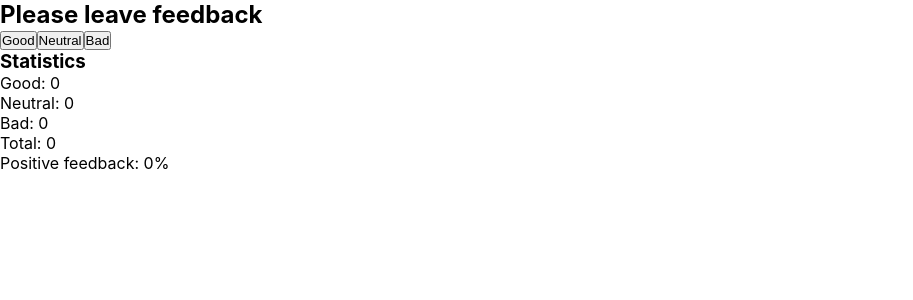
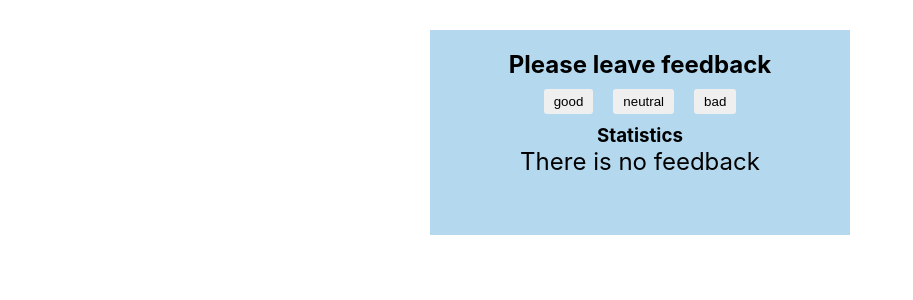
Before and after one commit to Zerossik/goit-react-hw-02-feedback, a React (Create React App) app: page / in a window 1280 px wide. Shown: the top 300 px of the page, without its empty margins (0-913 px from the left). Built offline with nearby package versions, Linux system fonts and the light colour scheme.

Commit message:
Feedback

```diff
--- a/src/components/App.jsx
+++ b/src/components/App.jsx
@@ -1,5 +1,7 @@
 import { Component } from 'react';
-import FeedBack from './Feedback/FeedBack';
+import { Statistics } from './Statistics/Statistics';
+import { FeedbackOptions } from './FeedbackOptions/FeedbackOptions';
+import { Section } from './Section/Section';
 
 export class App extends Component {
   state = {
@@ -27,14 +29,20 @@ export class App extends Component {
   render() {
     const { good, neutral, bad } = this.state;
     return (
-      <FeedBack
-        hendleClick={this.hendleClick}
+      <Section title={'Please leave feedback'}>
+        <FeedbackOptions
+          options={Object.keys(this.state)}
+          onLeaveFeedback={this.hendleClick}
+        />
+
+        <Statistics
           good={good}
           neutral={neutral}
           bad={bad}
           total={this.countTotalFeedback}
           positivePercentage={this.countPositiveFeedbackPercentage}
         />
+      </Section>
     );
   }
 }
--- a/src/components/Feedback/FeedBack.jsx
+++ /dev/null
@@ -1,33 +0,0 @@
-const FeedBack = ({
-  hendleClick,
-  good,
-  neutral,
-  bad,
-  total,
-  positivePercentage,
-}) => {
-  return (
-    <div>
-      <h2>Please leave feedback</h2>
-      <button type="button" onClick={evt => hendleClick('good')}>
-        Good
-      </button>
-      <button type="button" onClick={evt => hendleClick('neutral')}>
-        Neutral
-      </button>
-      <button type="button" onClick={evt => hendleClick('bad')}>
-        Bad
-      </button>
-      <div>
-        <h3>Statistics</h3>
-        <p>Good: {good}</p>
-        <p>Neutral: {neutral}</p>
-        <p>Bad: {bad}</p>
-        <p>Total: {total()}</p>
-        <p>Positive feedback: {good ? Math.round(positivePercentage()) : 0}%</p>
-      </div>
-    </div>
-  );
-};
-
-export default FeedBack;
--- /dev/null
+++ b/src/components/FeedbackOptions/FeedbackOptions.jsx
@@ -0,0 +1,14 @@
+import { FeedbackButton } from './FeedbackOptions.styled';
+export function FeedbackOptions({ options, onLeaveFeedback }) {
+  return options.map(el => {
+    return (
+      <FeedbackButton
+        type="button"
+        key={el}
+        onClick={() => onLeaveFeedback(el)}
+      >
+        {el}
+      </FeedbackButton>
+    );
+  });
+}
--- /dev/null
+++ b/src/components/FeedbackOptions/FeedbackOptions.styled.js
@@ -0,0 +1,9 @@
+import styled from 'styled-components';
+
+export const FeedbackButton = styled.button`
+  padding: 5px 10px;
+  margin: 0 10px 10px;
+  border: none;
+  border-radius: 3px;
+  cursor: pointer;
+`;
--- /dev/null
+++ b/src/components/Section/Section.jsx
@@ -0,0 +1,9 @@
+import { FeedbackSection, FeedbackSectionTitle } from './Section.styled';
+export function Section({ title, children }) {
+  return (
+    <FeedbackSection>
+      <FeedbackSectionTitle>{title}</FeedbackSectionTitle>
+      {children.map(el => el)}
+    </FeedbackSection>
+  );
+}
--- /dev/null
+++ b/src/components/Section/Section.styled.js
@@ -0,0 +1,14 @@
+import styled from 'styled-components';
+
+export const FeedbackSection = styled.section`
+  background-color: #b4d9ef;
+  margin: 30px auto;
+
+  width: 380px;
+  text-align: center;
+  padding: 20px;
+  min-height: 165px;
+`;
+export const FeedbackSectionTitle = styled.h2`
+  margin-bottom: 10px;
+`;
--- /dev/null
+++ b/src/components/Statistics/Notification.jsx
@@ -0,0 +1,4 @@
+import { FeedbackNotification } from './Statistics.styled';
+export function Notification({ message }) {
+  return <FeedbackNotification>{message}</FeedbackNotification>;
+}
--- /dev/null
+++ b/src/components/Statistics/Statistics.jsx
@@ -0,0 +1,23 @@
+import { Notification } from './Notification';
+
+export function Statistics({ good, neutral, bad, total, positivePercentage }) {
+  const totalFeedback = total();
+  return (
+    <div>
+      <h3>Statistics</h3>
+      {totalFeedback ? (
+        <>
+          <p>Good: {good}</p>
+          <p>Neutral: {neutral}</p>
+          <p>Bad: {bad}</p>
+          <p>Total: {totalFeedback}</p>
+          <p>
+            Positive feedback: {good ? Math.round(positivePercentage()) : 0}%
+          </p>
+        </>
+      ) : (
+        <Notification message={'There is no feedback'} />
+      )}
+    </div>
+  );
+}
--- /dev/null
+++ b/src/components/Statistics/Statistics.styled.js
@@ -0,0 +1,5 @@
+import styled from 'styled-components';
+
+export const FeedbackNotification = styled.p`
+  font-size: 24px;
+`;
```
Also changed, not shown: src/components/Feedback/FeedBack.styled.js (deleted). Lines whose indentation alone changed are shown as unchanged.
